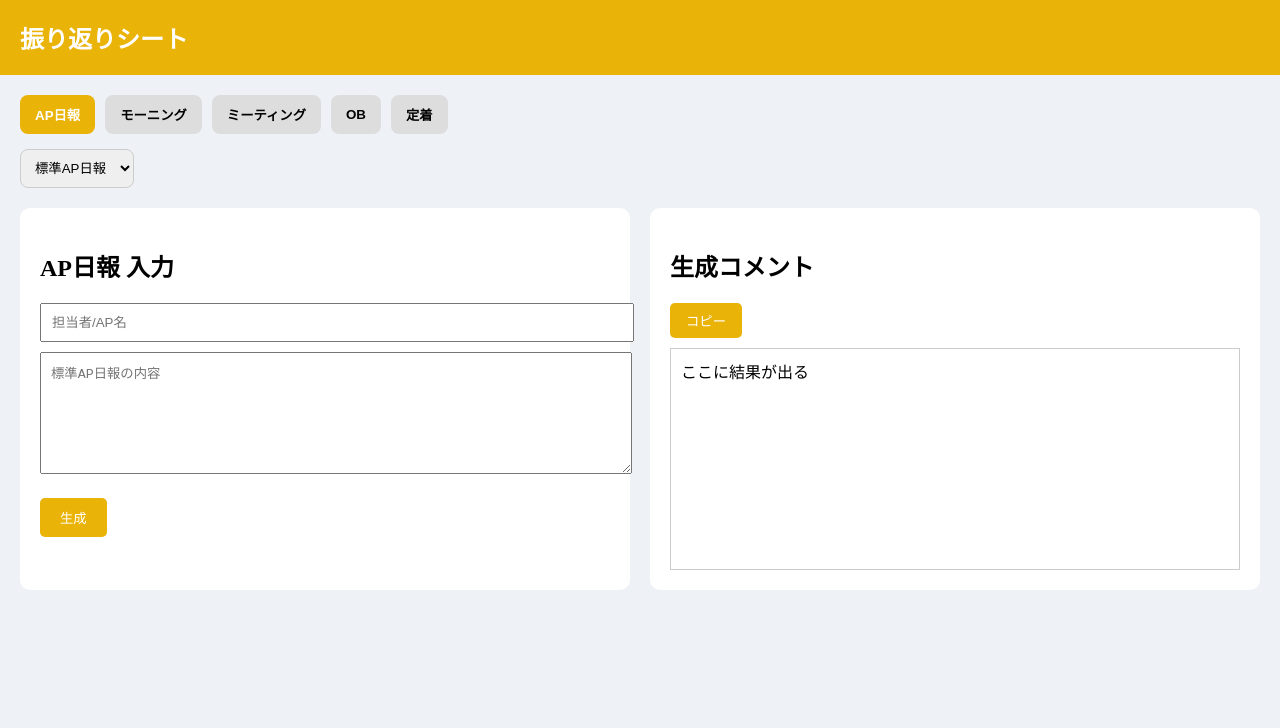
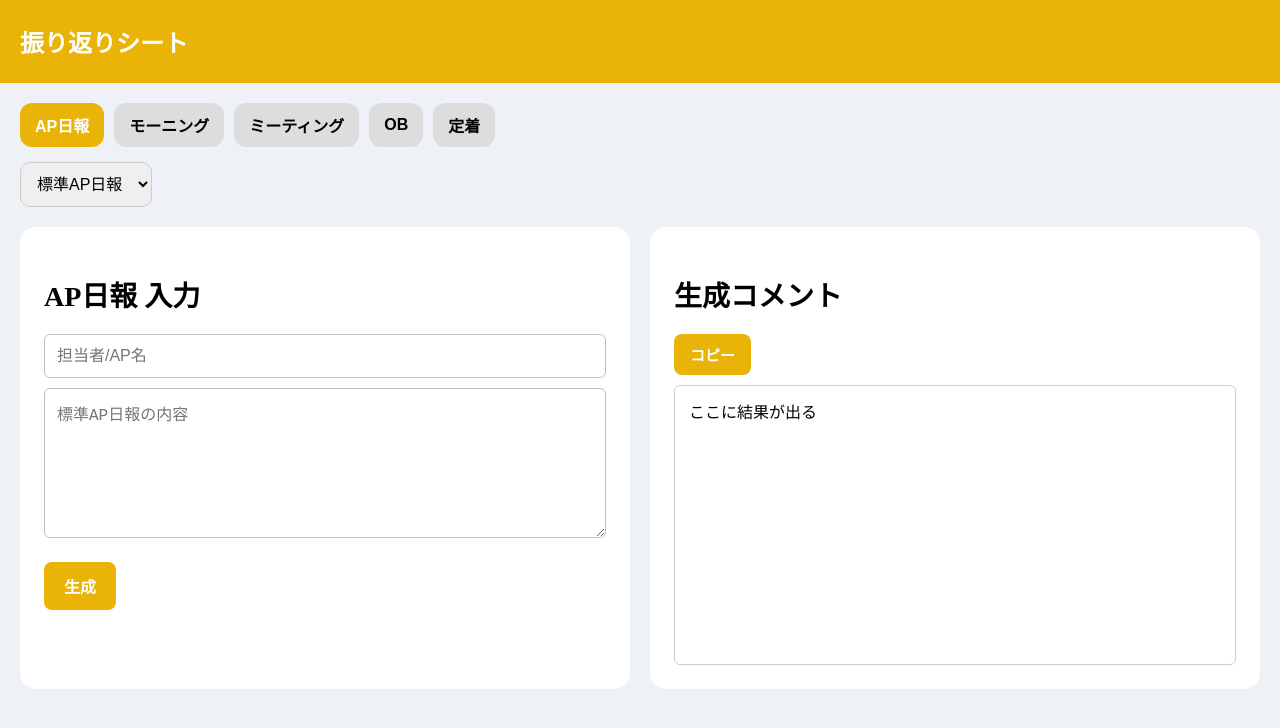
Before and after one commit to kenichrouken0701-code/APP, a Next.js app: page / in a window 1280 px wide. Shown: the top 728 px of the page. Built offline with nearby package versions, Linux system fonts and the light colour scheme.

Commit message:
Update page.js

```diff
--- a/app/page.js
+++ b/app/page.js
@@ -1,36 +1,75 @@
 "use client";
 
-import { useState } from "react";
+import { useEffect, useState } from "react";
 
 const tabs = ["AP日報", "モーニング", "ミーティング", "OB", "定着"];
 
 const templates = {
-  "AP日報": ["標準AP日報"],
-  "モーニング": ["モーニング振り返り"],
-  "ミーティング": ["ミーティング振り返り"],
-  "OB": ["OB振り返り"],
-  "定着": ["定着振り返り"],
+  AP日報: ["標準AP日報"],
+  モーニング: ["モーニング振り返り"],
+  ミーティング: ["ミーティング振り返り"],
+  OB: ["OB振り返り"],
+  定着: ["定着振り返り"],
 };
 
 const inputStyle = {
   width: "100%",
-  padding: "10px",
-  marginBottom: "10px"
+  padding: "12px",
+  marginBottom: "10px",
+  border: "1px solid #bfbfbf",
+  borderRadius: "6px",
+  boxSizing: "border-box",
+  fontSize: "16px",
 };
 
 const textareaStyle = {
   width: "100%",
-  height: "100px",
-  padding: "10px",
-  marginBottom: "10px"
+  minHeight: "110px",
+  padding: "12px",
+  marginBottom: "10px",
+  border: "1px solid #bfbfbf",
+  borderRadius: "6px",
+  boxSizing: "border-box",
+  fontSize: "16px",
+  resize: "vertical",
+};
+
+const cardStyle = {
+  background: "white",
+  padding: "24px",
+  borderRadius: "16px",
+  boxSizing: "border-box",
+};
+
+const buttonStyle = {
+  marginTop: "10px",
+  background: "#eab308",
+  color: "white",
+  padding: "12px 20px",
+  border: "none",
+  borderRadius: "8px",
+  cursor: "pointer",
+  fontWeight: "bold",
+  fontSize: "16px",
 };
 
 export default function Home() {
   const [activeTab, setActiveTab] = useState("AP日報");
   const [template, setTemplate] = useState("標準AP日報");
   const [text, setText] = useState("");
+  const [isMobile, setIsMobile] = useState(false);
 
-  // 🔥コピー機能
+  useEffect(() => {
+    const checkScreen = () => {
+      setIsMobile(window.innerWidth < 768);
+    };
+
+    checkScreen();
+    window.addEventListener("resize", checkScreen);
+
+    return () => window.removeEventListener("resize", checkScreen);
+  }, []);
+
   const handleCopy = () => {
     navigator.clipboard.writeText(text || "");
     alert("コピーしました！");
@@ -38,22 +77,27 @@ export default function Home() {
 
   return (
     <div style={{ minHeight: "100vh", background: "#eef2f7" }}>
-
-      {/* header */}
-      <div style={{
-        background: "#eab308",
-        color: "white",
-        padding: "20px",
-        fontSize: "24px",
-        fontWeight: "bold"
-      }}>
+      <div
+        style={{
+          background: "#eab308",
+          color: "white",
+          padding: isMobile ? "18px 16px" : "24px 20px",
+          fontSize: isMobile ? "20px" : "24px",
+          fontWeight: "bold",
+        }}
+      >
         振り返りシート
       </div>
 
-      <div style={{ padding: "20px" }}>
-
-        {/* タブ */}
-        <div style={{ display: "flex", gap: "10px", marginBottom: "15px" }}>
+      <div style={{ padding: isMobile ? "16px" : "20px" }}>
+        <div
+          style={{
+            display: "flex",
+            gap: "10px",
+            marginBottom: "15px",
+            flexWrap: "wrap",
+          }}
+        >
           {tabs.map((tab) => (
             <button
               key={tab}
@@ -62,12 +106,14 @@ export default function Home() {
                 setTemplate(templates[tab][0]);
               }}
               style={{
-                padding: "10px 15px",
-                borderRadius: "8px",
+                padding: isMobile ? "10px 14px" : "10px 15px",
+                borderRadius: "12px",
                 border: "none",
                 background: activeTab === tab ? "#eab308" : "#ddd",
                 color: activeTab === tab ? "white" : "black",
-                fontWeight: "bold"
+                fontWeight: "bold",
+                cursor: "pointer",
+                fontSize: isMobile ? "15px" : "16px",
               }}
             >
               {tab}
@@ -75,15 +121,17 @@ export default function Home() {
           ))}
         </div>
 
-        {/* テンプレ選択 */}
         <select
           value={template}
           onChange={(e) => setTemplate(e.target.value)}
           style={{
-            padding: "10px",
+            padding: "12px",
             marginBottom: "20px",
-            borderRadius: "8px",
-            border: "1px solid #ccc"
+            borderRadius: "10px",
+            border: "1px solid #ccc",
+            fontSize: "16px",
+            width: isMobile ? "100%" : "auto",
+            maxWidth: "100%",
           }}
         >
           {templates[activeTab].map((t) => (
@@ -91,23 +139,20 @@ export default function Home() {
           ))}
         </select>
 
-        <div style={{
-          display: "grid",
-          gridTemplateColumns: "1fr 1fr",
-          gap: "20px"
-        }}>
-
-          {/* 左 */}
-          <div style={{
-            background: "white",
-            padding: "20px",
-            borderRadius: "10px"
-          }}>
-            <h2>{activeTab} 入力</h2>
+        <div
+          style={{
+            display: "grid",
+            gridTemplateColumns: isMobile ? "1fr" : "1fr 1fr",
+            gap: "20px",
+          }}
+        >
+          <div style={cardStyle}>
+            <h2 style={{ fontSize: isMobile ? "24px" : "28px", marginBottom: "20px" }}>
+              {activeTab} 入力
+            </h2>
 
             <input placeholder="担当者/AP名" style={inputStyle} />
 
-            {/* モーニング */}
             {activeTab === "モーニング" && (
               <>
                 <input placeholder="日付" style={inputStyle} />
@@ -121,7 +166,6 @@ export default function Home() {
               </>
             )}
 
-            {/* ミーティング */}
             {activeTab === "ミーティング" && (
               <>
                 <input placeholder="スピーカー" style={inputStyle} />
@@ -131,7 +175,6 @@ export default function Home() {
               </>
             )}
 
-            {/* OB */}
             {activeTab === "OB" && (
               <>
                 <input placeholder="日付" style={inputStyle} />
@@ -147,7 +190,6 @@ export default function Home() {
               </>
             )}
 
-            {/* 定着 */}
             {activeTab === "定着" && (
               <>
                 <input placeholder="名前" style={inputStyle} />
@@ -161,65 +203,66 @@ export default function Home() {
                 <input placeholder="次回予定日" style={inputStyle} />
                 <input placeholder="クレームリスク" style={inputStyle} />
                 <input placeholder="天才と褒めたか" style={inputStyle} />
-                <textarea placeholder="【1週間後どういう状態にするか】" style={textareaStyle} />
+                <textarea
+                  placeholder="【1週間後どういう状態にするか】"
+                  style={textareaStyle}
+                />
               </>
             )}
 
-            {/* AP日報 */}
             {activeTab === "AP日報" && (
               <textarea
                 placeholder="標準AP日報の内容"
                 value={text}
                 onChange={(e) => setText(e.target.value)}
-                style={textareaStyle}
+                style={{
+                  ...textareaStyle,
+                  minHeight: "150px",
+                }}
               />
             )}
 
-            <button style={{
-              marginTop: "10px",
-              background: "#eab308",
-              color: "white",
-              padding: "10px 20px",
-              border: "none",
-              borderRadius: "5px"
-            }}>
-              生成
-            </button>
+            <button style={buttonStyle}>生成</button>
           </div>
 
-          {/* 右 */}
-          <div style={{
-            background: "white",
-            padding: "20px",
-            borderRadius: "10px"
-          }}>
-            <h2>生成コメント</h2>
+          <div style={cardStyle}>
+            <h2 style={{ fontSize: isMobile ? "24px" : "28px", marginBottom: "20px" }}>
+              生成コメント
+            </h2>
 
-            {/* 🔥コピー */}
             <button
               onClick={handleCopy}
               style={{
                 marginBottom: "10px",
                 background: "#eab308",
                 color: "white",
-                padding: "8px 16px",
+                padding: "10px 16px",
                 border: "none",
-                borderRadius: "5px",
-                cursor: "pointer"
+                borderRadius: "8px",
+                cursor: "pointer",
+                fontWeight: "bold",
+                fontSize: "15px",
               }}
             >
               コピー
             </button>
 
-            <div style={{
-              border: "1px solid #ccc",
-              minHeight: "200px",
-              padding: "10px"
-            }}>
+            <div
+              style={{
+                border: "1px solid #ccc",
+                minHeight: isMobile ? "220px" : "280px",
+                padding: "14px",
+                borderRadius: "6px",
+                background: "white",
+                boxSizing: "border-box",
+                fontSize: "16px",
+                lineHeight: 1.6,
+                whiteSpace: "pre-wrap",
+              }}
+            >
               {text || "ここに結果が出る"}
             </div>
           </div>
-
         </div>
       </div>
     </div>
```
